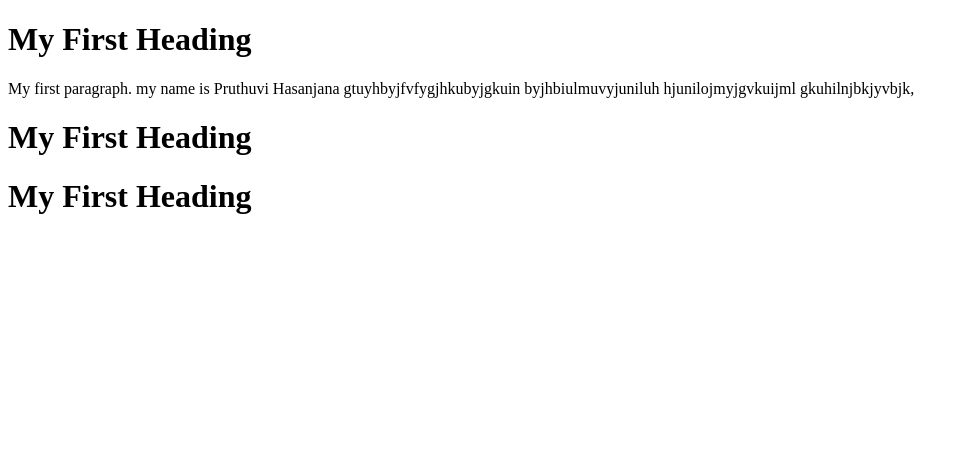
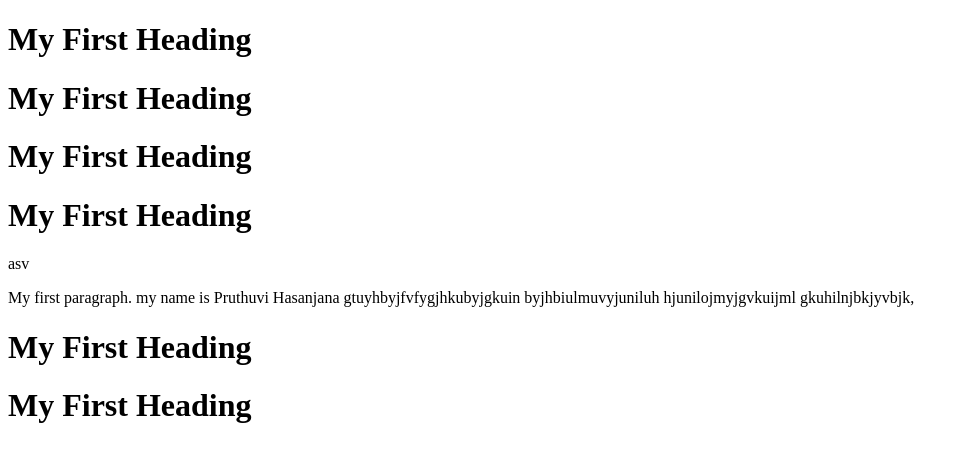
Before and after one commit to pruthuvi1995/test001, a plain HTML site: page index.html in a window 1280 px wide. Shown: the whole page, without its empty margins (0-969 px from the left). Drawn offline with Linux system fonts and the light colour scheme.

Commit message:
asfvdavfdv

```diff
--- a/index.html
+++ b/index.html
@@ -3,7 +3,9 @@
 <body>
 
 <h1>My First Heading</h1>
-
+<h1>My First Heading</h1>
+  <h1>My First Heading</h1>
+  <h1>My First Heading</h1>asv
 <p>My first paragraph.
   my name is Pruthuvi Hasanjana
   gtuyhbyjfvfygjhkubyjgkuin
```
